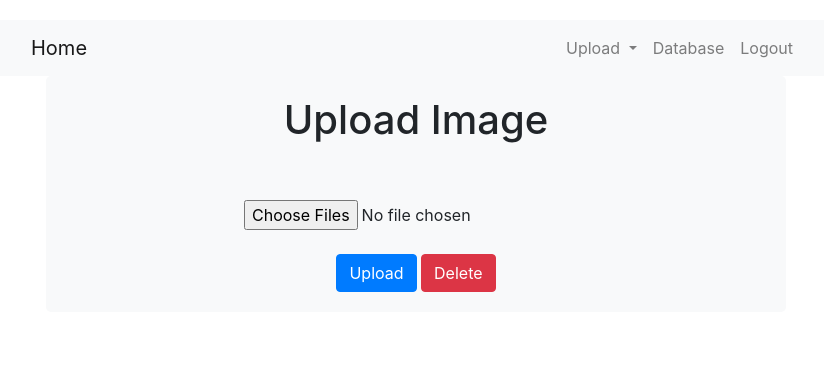
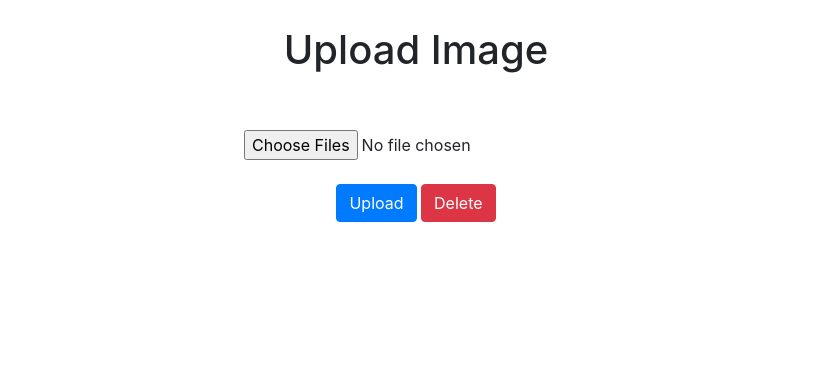
Before and after one commit to rahulmuggalla/Helmet-Detection-with-License-Plate-Recognition-and-Email-Notification-System, a Python web app: template templates/upload_image.html in a window 1280 px wide. Shown: the top 371 px of the page, without its empty margins (224-1048 px from the left). Run offline with Jinja, Linux system fonts and the light colour scheme; the template is opened without the code that fills it, so the values that code supplies are empty; some libraries are stand-ins or nearby versions.

Commit message:
Update upload_image.html

```diff
--- a/templates/upload_image.html
+++ b/templates/upload_image.html
@@ -8,17 +8,6 @@
     <link rel="stylesheet" href="https://cdn.jsdelivr.net/npm/bootstrap@4.6.2/dist/css/bootstrap.min.css">
     <style>
         body {
-            padding-top: 20px;
-        }
-
-        .container {
-            max-width: 800px;
-        }
-
-        .form-container {
-            background-color: #f8f9fa;
-            padding: 20px;
-            margin-bottom: 20px;
             border-radius: 5px;
         }
 
@@ -30,12 +19,6 @@
     </style>
 </head>
 
-<body>
-    <nav class="navbar navbar-expand-lg navbar-light bg-light">
-        <div class="container">
-            <a class="navbar-brand" target="_blank" href="{{ url_for('home') }}">Home</a>
-            <button class="navbar-toggler" type="button" data-toggle="collapse" data-target="#navbarSupportedContent"
-                aria-controls="navbarSupportedContent" aria-expanded="false" aria-label="Toggle navigation">
                 <span class="navbar-toggler-icon"></span>
             </button>
 
@@ -44,16 +27,6 @@
                     <li class="nav-item dropdown">
                         <a class="nav-link dropdown-toggle" href="#" role="button" data-toggle="dropdown"
                             aria-haspopup="true" aria-expanded="false">
-                            Upload
-                        </a>
-                        <div class="dropdown-menu">
-                            <a class="dropdown-item" target="_blank" href="{{ url_for('upload_img') }}">Image</a>
-                            <a class="dropdown-item" target="_blank" href="{{ url_for('upload_vid') }}">Video</a>
-                        </div>
-                    </li>
-                    <li class="nav-item">
-                        <a class="nav-link" target="_blank" href="{{ url_for('create_dataset') }}">Database</a>
-                    </li>
                     <li class="nav-item">
                         <a class="nav-link" href="{{ url_for('logout') }}">Logout</a>
                     </li>
@@ -63,18 +36,6 @@
     </nav>
 
     <div class="container">
-        <div class="container">
-        {% with messages = get_flashed_messages() %}
-            {% if messages %}
-                <div class="alert alert-info">
-                    <ul>
-                        {% for message in messages %}
-                        <li>{{ message }}</li>
-                        {% endfor %}
-                    </ul>
-                </div>
-            {% endif %}
-        {% endwith %}
         <div class="form-container">
             <form method="POST" enctype="multipart/form-data">
                 <div class="text-center">
@@ -88,10 +49,6 @@
         </div>
 
         <div class="table-container">
-            {% block content %}
-            {% endblock %}
-        </div>
-    </div>
 
     <script src="https://cdn.jsdelivr.net/npm/jquery@3.5.1/dist/jquery.slim.min.js"></script>
     <script>
@@ -99,11 +56,6 @@
             if (confirm("Are you sure you want to delete the files?")) {
                 fetch("{{ url_for('delete_img') }}", {
                     method: "POST"
-                })
-                .then(response => response.json())
-                .then(data => {
-                    alert(data.message);
-                    location.reload();
                 })
                 .catch(error => {
                     console.error("Error:", error);
```
